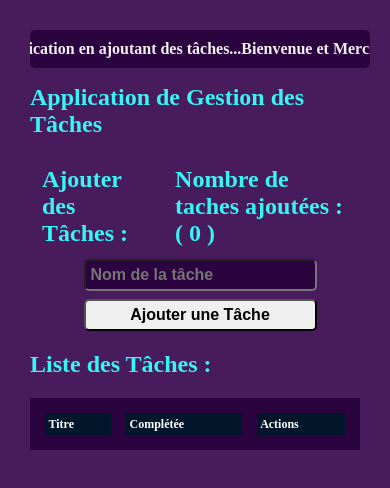
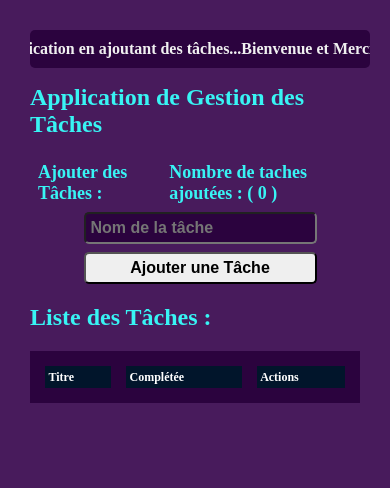
Before and after one commit to Mouhamed1003/systeme-de-gestion-de-taches, a React (Create React App) app: page / in a window 390 px wide. Shown: the top 488 px of the page. Built offline with nearby package versions, Linux system fonts and the light colour scheme.

Commit message:
derniere modification

```diff
--- a/src/index.css
+++ b/src/index.css
@@ -212,7 +212,11 @@ form#input_button {
     display: grid;
     grid-template-rows: 1fr;
     gap: 0.5rem;
-}
+  }
+  .tasks-count-and-title h2 {
+    margin: 8px;
+    font-size: large;
+  }
 }
 
 /* iPhone 12 Pro Max (specific width 375px) */
```
